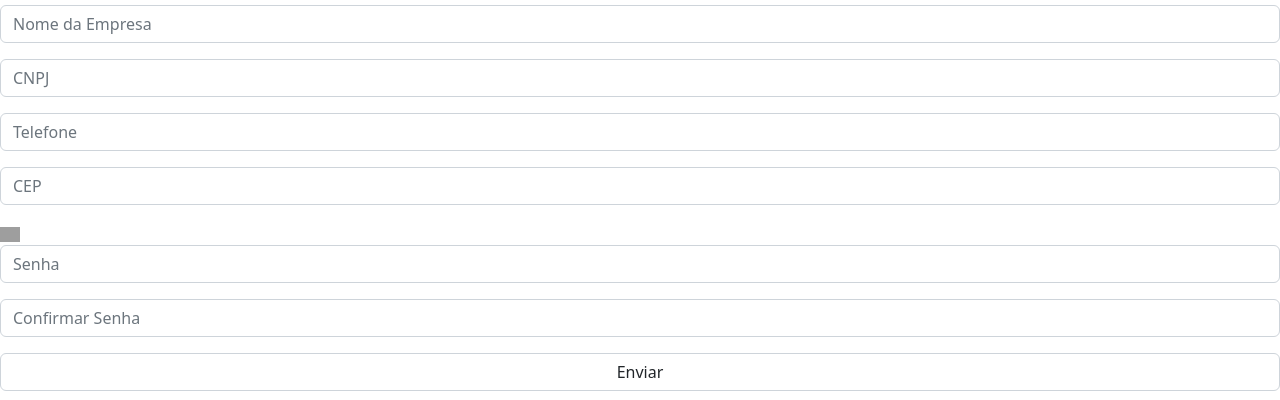
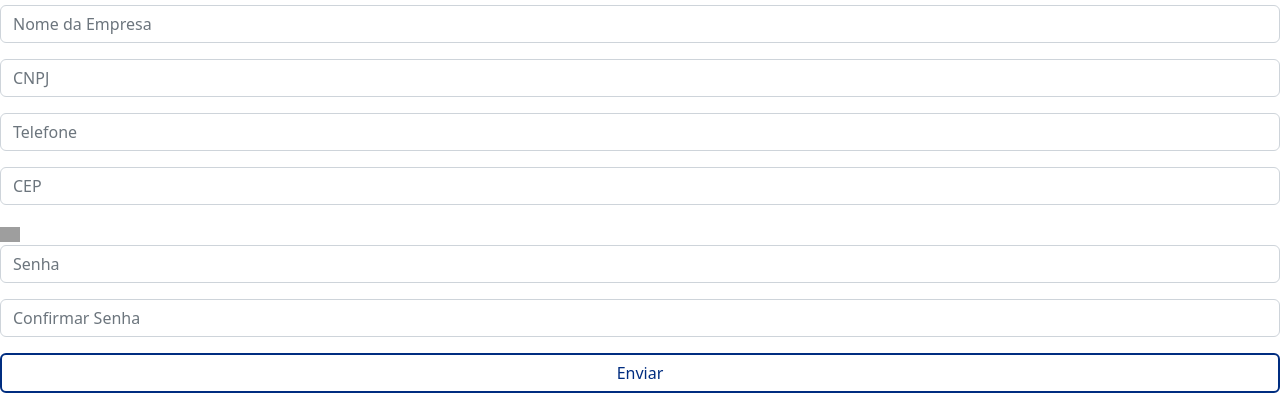
Before and after one commit to DanielCamposTec/provaJs, a plain HTML site: page index.html in a window 1280 px wide. Shown: the part 400-800 px from the top of the page. Drawn offline with nearby package versions, Linux system fonts and the light colour scheme; grey boxes are pictures that could not be loaded.

Commit message:
Update index.html

```diff
--- a/index.html
+++ b/index.html
@@ -89,7 +89,7 @@
                   <input type="password" class="form-control" name="senha2" id="confirmSenha" placeholder="Confirmar Senha">
                 </div>
                 <div class="mb-3">
-                  <input type="submit" class="form-control" onClick="return validar()" name="enviar" id="enviar" value="Enviar">
+                  <input type="submit" class="form-control btn-contra" onClick="return validar()" name="enviar" id="enviar" value="Enviar">
                 </div>
 
 
```
